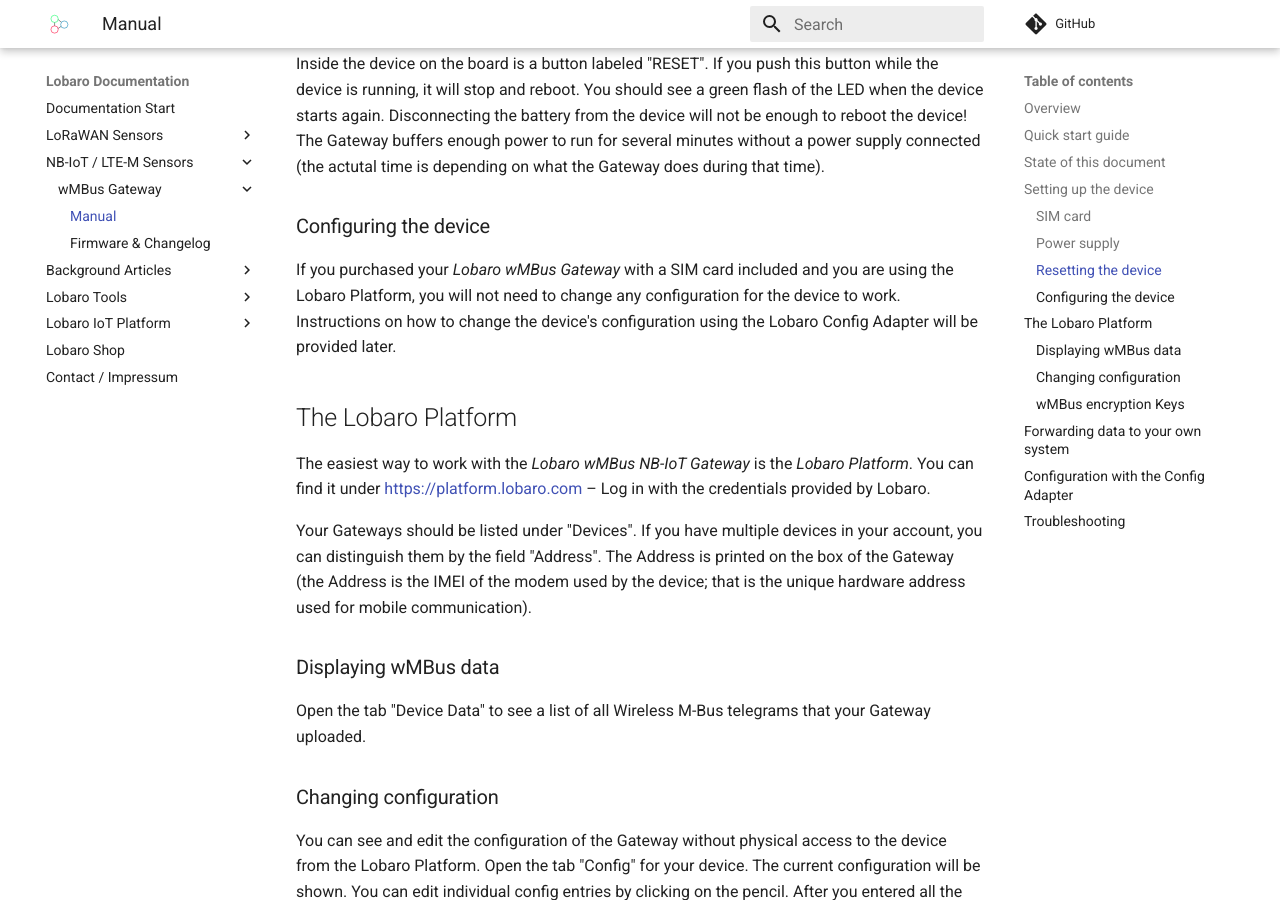
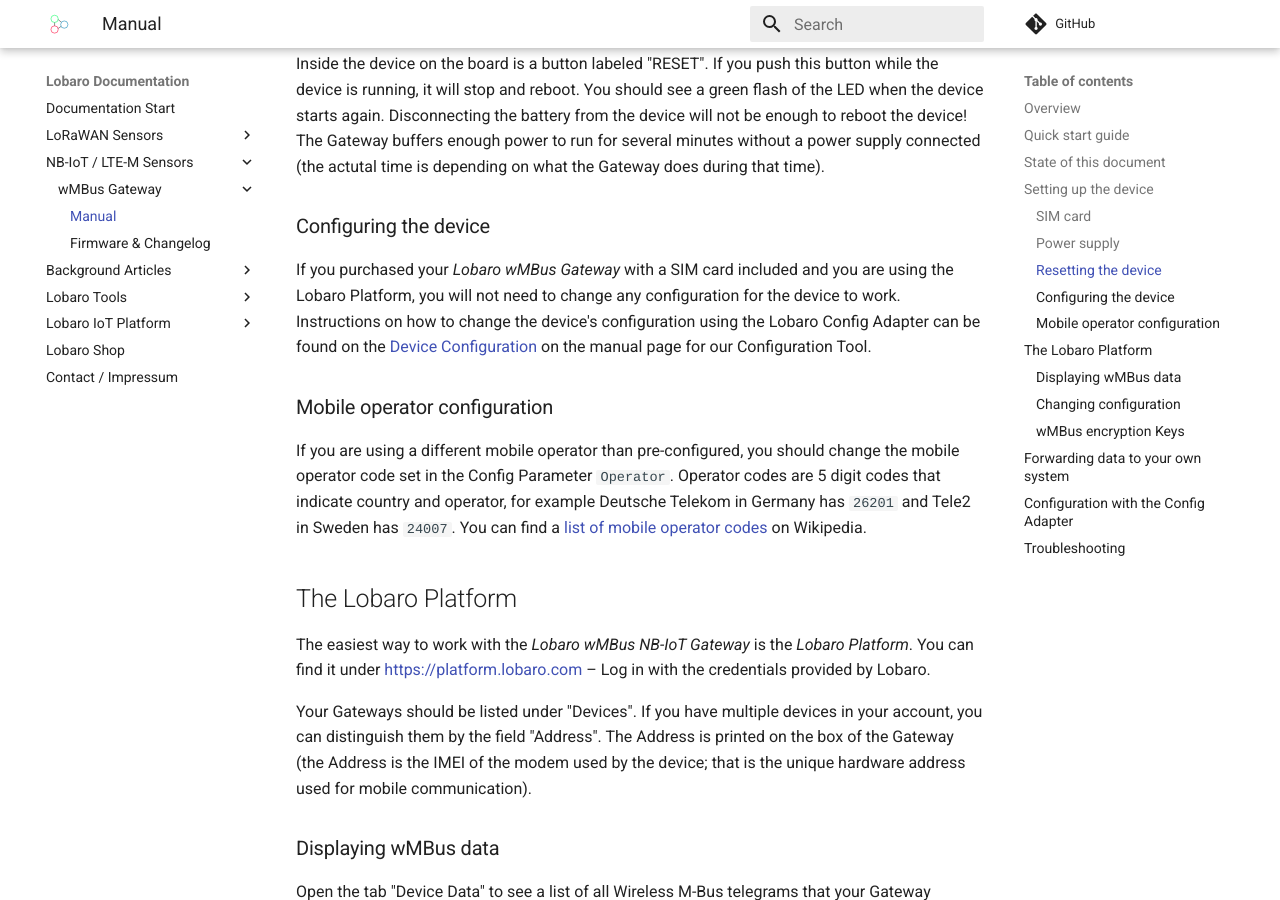
Before and after one commit to Lobaro/docs, an MkDocs documentation site: the page built from docs/nbiot-sensors/wmbus-nbiot/index.md, in a window 1280 px wide and 900 px high, scrolled down 1470 px. Built offline with MkDocs 1.6.1 and Material for MkDocs 9.7.7, drawn with Linux system fonts in a browser that asks for light colours; a script that is not in the unit is left out; comment, search, counter and statistics services are not loaded.

Commit message:
Add operator codes to nbiot

```diff
--- a/docs/nbiot-sensors/wmbus-nbiot/index.md
+++ b/docs/nbiot-sensors/wmbus-nbiot/index.md
@@ -54,8 +54,17 @@
 ### Configuring the device
 If you purchased your *Lobaro wMBus Gateway* with a SIM card included and you are using the Lobaro Platform,
 you will not need to change any configuration for the device to work. Instructions on how to change the
-device's configuration using the Lobaro Config Adapter will be provided later.
+device's configuration using the Lobaro Config Adapter can be found on the
+[Device Configuration](../../tools/lobaro-tool.md#device-configuration) on the manual page for our
+Configuration Tool.
 
+### Mobile operator configuration
+If you are using a different mobile operator than pre-configured, you should change the mobile operator
+code set in the Config Parameter `Operator`. Operator codes are 5 digit codes that indicate country and
+operator, for example Deutsche Telekom in Germany has `26201` and Tele2 in Sweden has `24007`. You can find
+a [list of mobile operator codes][operator-list] on Wikipedia.
+
+[operator-list]: https://en.wikipedia.org/wiki/Mobile_Network_Codes_in_ITU_region_2xx_(Europe)
 
 ## The Lobaro Platform
 The easiest way to work with the *Lobaro wMBus NB-IoT Gateway* is the *Lobaro Platform*. You can find it
```
Also changed, not shown: docs/lorawan-sensors/gps-lorawan/6.0.0/index.md (+1 -1 lines), docs/lorawan-sensors/gps-lorawan/index.md (+1 -1 lines), docs/lorawan-sensors/gps-lorawan/revisions.md (+2 -3 lines).
